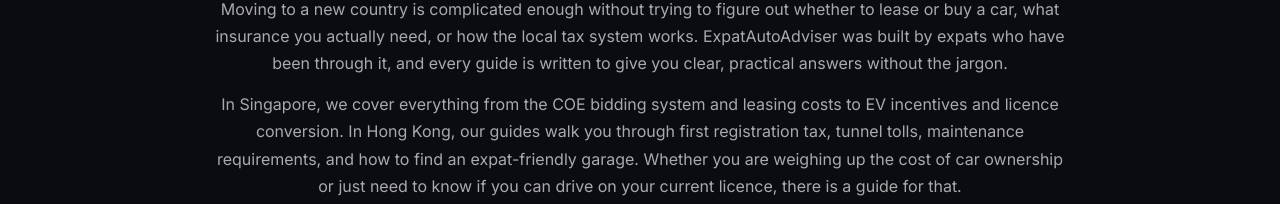
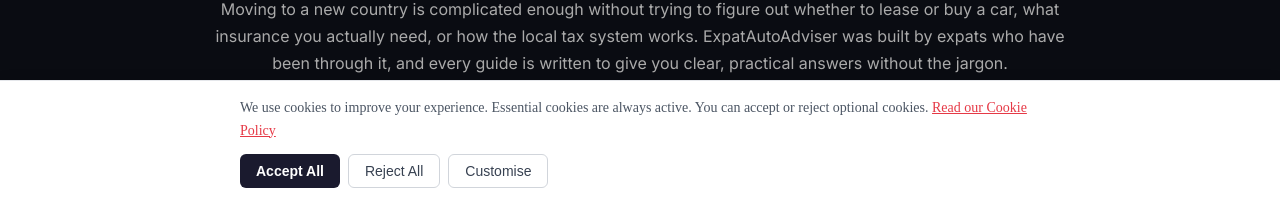
Before and after one commit to dubaiexpat/expatautoadviser, a React (Vite) app: page / in a window 1280 px wide. Shown: the part 596-800 px from the top of the page. Built offline with nearby package versions, Linux system fonts and the light colour scheme; a web font is replaced by a local one.

Commit message:
Add cookie consent banner with customisation options
Three-button banner (Accept All / Reject All / Customise) with granular
control over analytics and marketing cookies. PECR/PDPA compliant.

Co-Authored-By: Claude Opus 4.6 <noreply@anthropic.com>

```diff
--- a/src/App.jsx
+++ b/src/App.jsx
@@ -29,6 +29,7 @@ import Privacy from './pages/legal/Privacy';
 import Terms from './pages/legal/Terms';
 import Cookies from './pages/legal/Cookies';
 import AffiliateDisclosure from './pages/legal/AffiliateDisclosure';
+import CookieConsent from './components/CookieConsent';
 import ScrollToTop from './components/ScrollToTop';
 
 function ExitIntent() {
@@ -159,6 +160,7 @@ export default function App() {
       <ScrollToTop />
       <ExitIntent />
       <AppRoutes />
+      <CookieConsent />
     </BrowserRouter>
   );
 }
--- /dev/null
+++ b/src/components/CookieConsent.jsx
@@ -0,0 +1,101 @@
+import { useState, useEffect } from 'react';
+
+const COOKIE_KEY = 'cookie_consent';
+
+function getStoredConsent() {
+  try {
+    const raw = localStorage.getItem(COOKIE_KEY);
+    return raw ? JSON.parse(raw) : null;
+  } catch {
+    return null;
+  }
+}
+
+export default function CookieConsent() {
+  const [visible, setVisible] = useState(false);
+  const [showCustomise, setShowCustomise] = useState(false);
+  const [analytics, setAnalytics] = useState(false);
+  const [marketing, setMarketing] = useState(false);
+
+  useEffect(() => {
+    if (!getStoredConsent()) setVisible(true);
+  }, []);
+
+  function accept() {
+    localStorage.setItem(COOKIE_KEY, JSON.stringify({ essential: true, analytics: true, marketing: true }));
+    setVisible(false);
+  }
+  function reject() {
+    localStorage.setItem(COOKIE_KEY, JSON.stringify({ essential: true, analytics: false, marketing: false }));
+    setVisible(false);
+  }
+  function saveCustom() {
+    localStorage.setItem(COOKIE_KEY, JSON.stringify({ essential: true, analytics, marketing }));
+    setVisible(false);
+  }
+
+  if (!visible) return null;
+
+  const bannerStyle = {
+    position: 'fixed', bottom: 0, left: 0, right: 0, zIndex: 9999,
+    background: '#fff', borderTop: '1px solid #e5e7eb',
+    padding: '16px 20px', boxShadow: '0 -2px 10px rgba(0,0,0,0.08)',
+  };
+  const innerStyle = { maxWidth: 800, margin: '0 auto' };
+  const textStyle = { fontSize: 14, color: '#4b5563', marginBottom: 12, lineHeight: 1.6 };
+  const customiseBox = {
+    background: '#f9fafb', border: '1px solid #e5e7eb', borderRadius: 8,
+    padding: 12, marginBottom: 12, fontSize: 14,
+  };
+  const labelStyle = { display: 'flex', alignItems: 'center', gap: 8, marginBottom: 6 };
+  const btnRow = { display: 'flex', flexWrap: 'wrap', gap: 8 };
+  const btnPrimary = {
+    background: '#1a1a2e', color: '#fff', border: 'none', borderRadius: 6,
+    padding: '8px 16px', fontSize: 14, fontWeight: 600, cursor: 'pointer',
+  };
+  const btnSecondary = {
+    background: '#fff', color: '#374151', border: '1px solid #d1d5db', borderRadius: 6,
+    padding: '8px 16px', fontSize: 14, fontWeight: 500, cursor: 'pointer',
+  };
+  const btnAccent = {
+    ...btnSecondary, color: '#e63946', borderColor: '#e63946',
+  };
+
+  return (
+    <div style={bannerStyle}>
+      <div style={innerStyle}>
+        <p style={textStyle}>
+          We use cookies to improve your experience. Essential cookies are always active.
+          You can accept or reject optional cookies.{' '}
+          <a href="/cookies" style={{ color: '#e63946', textDecoration: 'underline' }}>Read our Cookie Policy</a>
+        </p>
+
+        {showCustomise && (
+          <div style={customiseBox}>
+            <label style={{ ...labelStyle, color: '#9ca3af' }}>
+              <input type="checkbox" checked disabled /> Essential cookies (always on)
+            </label>
+            <label style={labelStyle}>
+              <input type="checkbox" checked={analytics} onChange={e => setAnalytics(e.target.checked)} />
+              Analytics cookies (Google Analytics)
+            </label>
+            <label style={labelStyle}>
+              <input type="checkbox" checked={marketing} onChange={e => setMarketing(e.target.checked)} />
+              Marketing cookies (affiliate tracking)
+            </label>
+          </div>
+        )}
+
+        <div style={btnRow}>
+          <button onClick={accept} style={btnPrimary}>Accept All</button>
+          <button onClick={reject} style={btnSecondary}>Reject All</button>
+          {showCustomise ? (
+            <button onClick={saveCustom} style={btnAccent}>Save Preferences</button>
+          ) : (
+            <button onClick={() => setShowCustomise(true)} style={btnSecondary}>Customise</button>
+          )}
+        </div>
+      </div>
+    </div>
+  );
+}
```
